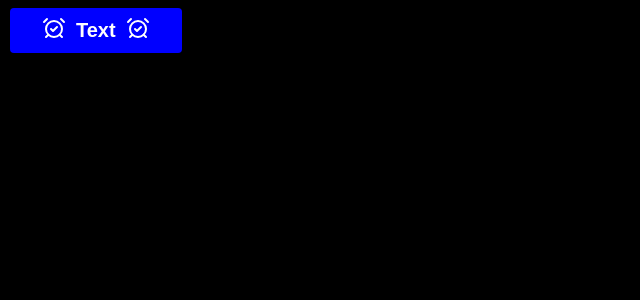
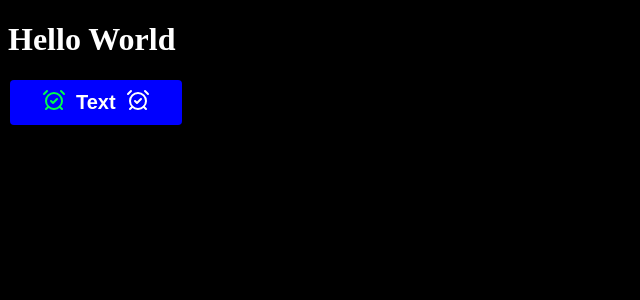
Before and after one commit to gos44/svelte-pruebas, a SvelteKit app: page / in a window 1280 px wide. Shown: the top 300 px of the page, without its empty margins (0-640 px from the left). Built offline with nearby package versions, Linux system fonts and the light colour scheme.

Commit message:
feat: agregar soporte para estilos globales en el componente Button y actualizar la estructura de +page.svelte

```diff
--- a/src/lib/Components/Button.svelte
+++ b/src/lib/Components/Button.svelte
@@ -80,6 +80,9 @@ style:--buttonTextColor={textColor} {...props}>
 		}
 	.left-content {
 		margin-inline-end: 10px;
+		:global(svg){
+			color: #00ff4c;
+		}
 	}
 
 	.right-content {
--- a/src/routes/+page.svelte
+++ b/src/routes/+page.svelte
@@ -4,9 +4,11 @@
     import DisplayName from "$lib/Components/DisplayName.svelte";
 	import RandomNumber from "$lib/Components/RandomNumber.svelte";
     import { AlarmCheck, Search } from 'lucide-svelte';
+    let html = `<h1>Hello World</h1>`;
 </script>
 
-
+<div class="wrapper">
+    {@html  html}
 <Button size="lg"  bgColor="blue" textColor="white">
 	{#snippet left(isHovered)}
 		{#if isHovered}
@@ -20,11 +22,17 @@
 		<AlarmCheck />
 	{/snippet}
 </Button>
+</div>
 <style>
     :global(body)
     {
         background-color: #000000;
     }
+    .wrapper :global{
 
+    h1{
+        color: #ffffff;
+    }
+    }
 
 </style>
```
